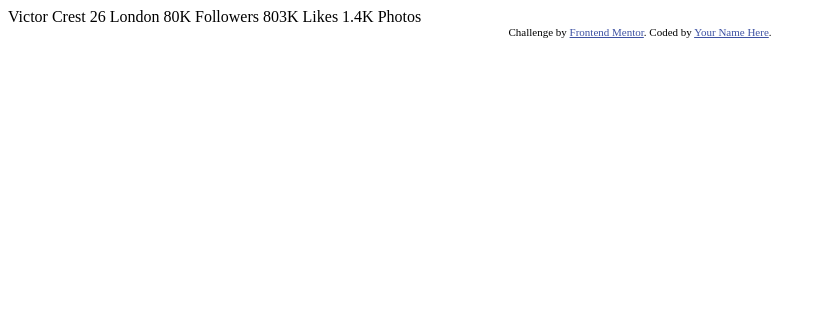
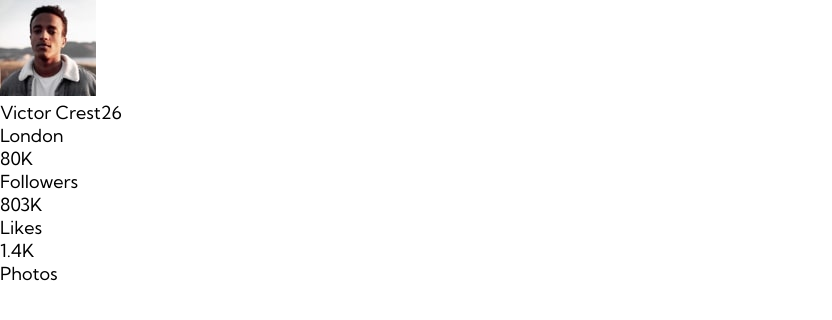
Before and after one commit to serhii-bielik/fm-profile-card-component, a plain HTML site: page index.html in a window 1280 px wide. Shown: the whole page, without its empty margins (0-832 px from the left). Drawn offline with Linux system fonts and the light colour scheme.

Commit message:
add html structure

```diff
--- a/index.html
+++ b/index.html
@@ -1,35 +1,52 @@
 <!DOCTYPE html>
 <html lang="en">
   <head>
-  <meta charset="UTF-8">
-  <meta name="viewport" content="width=device-width, initial-scale=1.0"> <!-- displays site properly based on user's device -->
-
-  <link rel="icon" type="image/png" sizes="32x32" href="./images/favicon-32x32.png">
-
+    <meta charset="UTF-8" />
+    <meta name="viewport" content="width=device-width, initial-scale=1.0" />
+    <link
+      rel="icon"
+      type="image/png"
+      sizes="32x32"
+      href="./images/favicon-32x32.png"
+    />
     <title>Frontend Mentor | Profile card component</title>
-
-  <!-- Feel free to remove these styles or customise in your own stylesheet 👍 -->
-  <style>
-    .attribution { font-size: 11px; text-align: center; }
-    .attribution a { color: hsl(228, 45%, 44%); }
-  </style>
+    <link rel="preconnect" href="https://fonts.googleapis.com" />
+    <link rel="preconnect" href="https://fonts.gstatic.com" crossorigin />
+    <link
+      href="https://fonts.googleapis.com/css2?family=Kumbh+Sans:wght@400;700&display=swap"
+      rel="stylesheet"
+    />
+    <link rel="stylesheet" href="./style.css" />
   </head>
   <body>
-  Victor Crest
-  26
-  London
-
-  80K
-  Followers
-
-  803K
-  Likes
-
-  1.4K
-  Photos
-  <div class="attribution">
-    Challenge by <a href="https://www.frontendmentor.io?ref=challenge" target="_blank">Frontend Mentor</a>.
-    Coded by <a href="#">Your Name Here</a>.
+    <main class="container">
+      <section class="profile-card">
+        <div class="profile-card__header">
+          <img
+            src="./images/image-victor.jpg"
+            class="profile-card__avatar"
+            alt="Avatar: Victor Crest"
+          />
         </div>
+        <div class="profile-card__name">
+          Victor Crest<span class="profile-card__age">26</span>
+        </div>
+        <div class="profile-card__location">London</div>
+        <div class="profile-card__stats">
+          <div class="profile-card__stats-item">
+            <div class="profile-card__stats-value">80K</div>
+            <div class="profile-card__stats-label">Followers</div>
+          </div>
+          <div class="profile-card__stats-item">
+            <div class="profile-card__stats-value">803K</div>
+            <div class="profile-card__stats-label">Likes</div>
+          </div>
+          <div class="profile-card__stats-item">
+            <div class="profile-card__stats-value">1.4K</div>
+            <div class="profile-card__stats-label">Photos</div>
+          </div>
+        </div>
+      </section>
+    </main>
   </body>
 </html>
--- /dev/null
+++ b/style.css
@@ -0,0 +1,43 @@
+*,
+*::before,
+*::after {
+  box-sizing: border-box;
+  margin: 0;
+  padding: 0;
+}
+
+:root {
+  --dark-gray: #969696;
+  --clr-cyan: #19a2ae;
+  --clr-dark-blue: #2d3248;
+  --clr-grayish-blue: #6a6f81;
+}
+
+body {
+  font-family: 'Kumbh Sans', sans-serif;
+  font-weight: 400;
+  font-size: 18px;
+}
+
+.container {
+}
+.profile-card {
+}
+.profile-card__header {
+}
+.profile-card__avatar {
+}
+.profile-card__name {
+}
+.profile-card__age {
+}
+.profile-card__location {
+}
+.profile-card__stats {
+}
+.profile-card__stats-item {
+}
+.profile-card__stats-value {
+}
+.profile-card__stats-label {
+}
```
Also changed, not shown: 2 other files. Lines whose indentation alone changed are shown as unchanged.
